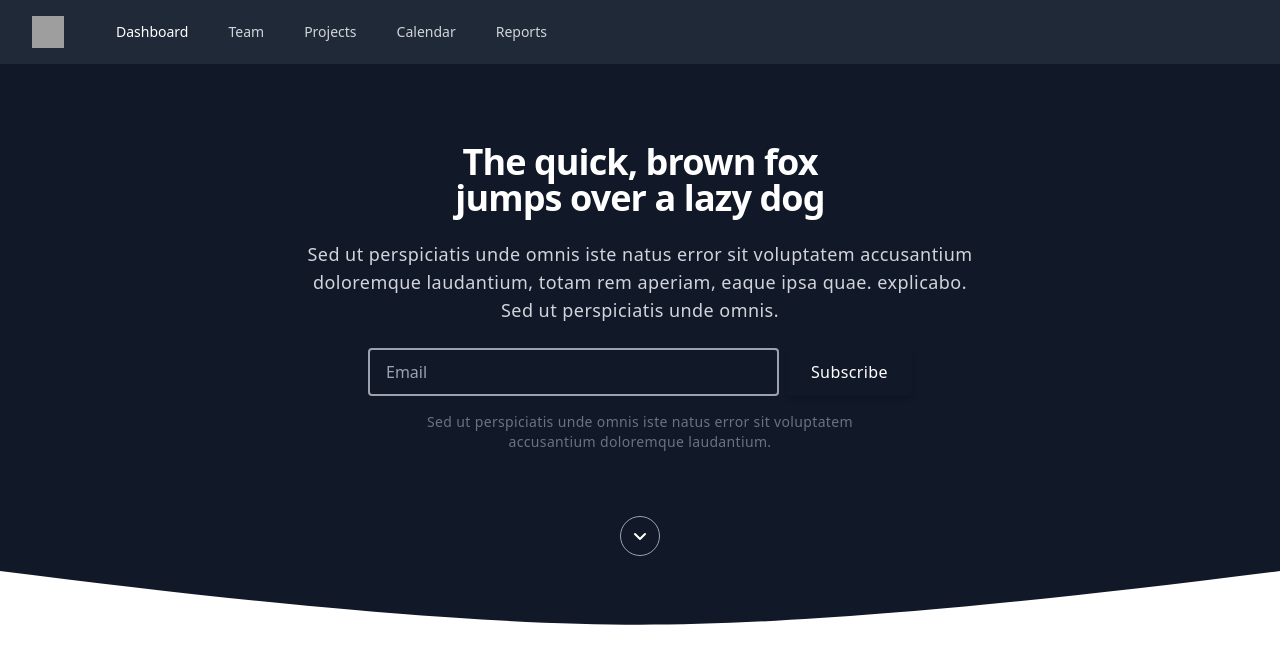
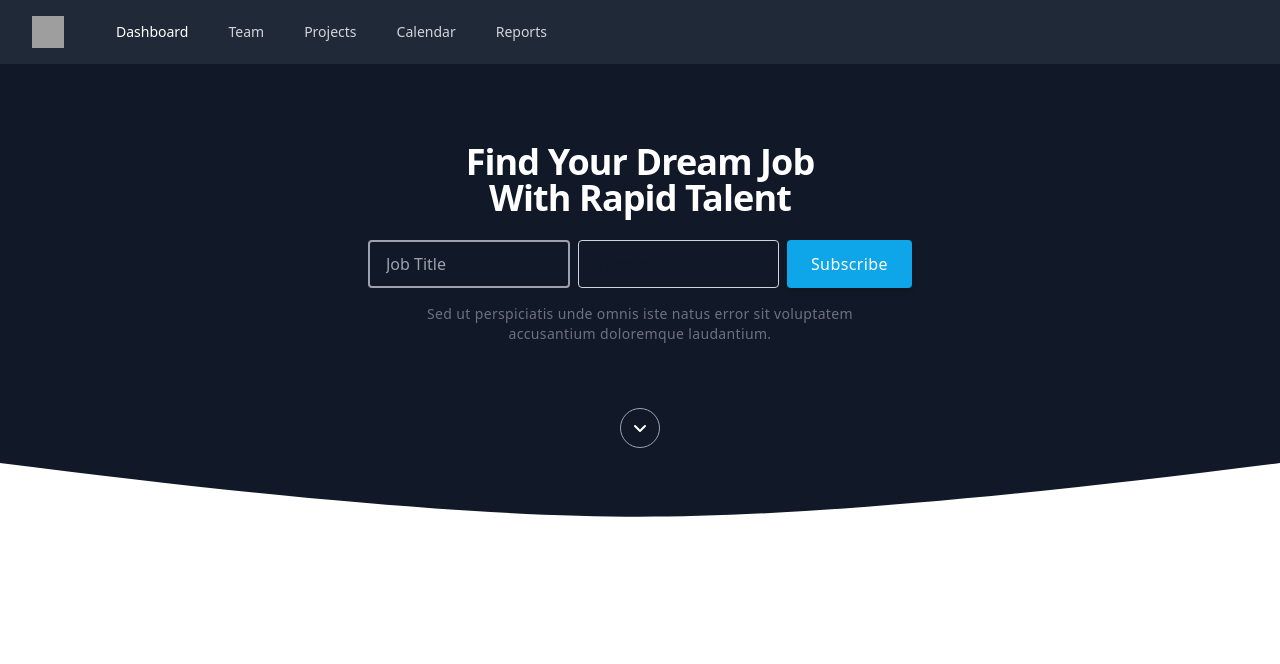
Before and after one commit to tahdiislam/rapid_talent, a React (Vite) app in the folder rapid-talent-client/: page / in a window 1280 px wide. Shown: the top 664 px of the page. Built offline with nearby package versions, Linux system fonts and the light colour scheme; grey boxes are pictures that could not be loaded.

Commit message:
add banner

```diff
--- a/rapid-talent-client/src/Pages/Home/TopBanner/TopBanner.tsx
+++ b/rapid-talent-client/src/Pages/Home/TopBanner/TopBanner.tsx
@@ -14,29 +14,40 @@
       <div className="px-4 py-16 mx-auto sm:max-w-xl md:max-w-full lg:max-w-screen-xl md:px-24 lg:px-8 lg:py-20">
         <div className="relative max-w-2xl sm:mx-auto sm:max-w-xl md:max-w-2xl sm:text-center">
           <h2 className="mb-6 font-sans text-3xl font-bold tracking-tight text-white sm:text-4xl sm:leading-none">
-            The quick, brown fox
+            Find Your Dream Job
             <br className="hidden md:block" />
-            jumps over a{' '}
+            With{" "}
             <span className="relative inline-block">
-              lazy dog{' '}
+              Rapid Talent{" "}
               <div className="w-full h-3 -mt-3 bg-deep-purple-accent-400" />
             </span>
           </h2>
-          <p className="mb-6 text-base font-thin tracking-wide text-gray-300 md:text-lg">
+          {/* <p className="mb-6 text-base font-thin tracking-wide text-gray-300 md:text-lg">
             Sed ut perspiciatis unde omnis iste natus error sit voluptatem
             accusantium doloremque laudantium, totam rem aperiam, eaque ipsa
             quae. explicabo. Sed ut perspiciatis unde omnis.
-          </p>
+          </p> */}
           <form className="flex flex-col items-center w-full mb-4 md:flex-row md:px-16">
             <input
-              placeholder="Email"
+              placeholder="Job Title"
               required
               type="text"
               className="flex-grow w-full h-12 px-4 mb-3 text-white transition duration-200 bg-transparent border-2 border-gray-400 rounded appearance-none md:mr-2 md:mb-0 focus:border-deep-purple-accent-200 focus:outline-none focus:shadow-outline"
             />
+            <select
+              required
+              id="countries"
+              className="bg-gray-900 border border-gray-300 text-gray-900 text-sm rounded focus:ring-blue-500 focus:border-blue-500 block w-full dark:placeholder-gray-400 dark:text-white dark:focus:ring-blue-500 dark:focus:border-blue-500 mr-2 h-12 px-4"
+            >
+              <option selected>Location</option>
+              <option value="US">United States</option>
+              <option value="CA">Canada</option>
+              <option value="FR">France</option>
+              <option value="DE">Germany</option>
+            </select>
             <button
               type="submit"
-              className="inline-flex items-center justify-center w-full h-12 px-6 font-medium tracking-wide text-white transition duration-200 rounded shadow-md md:w-auto bg-deep-purple-accent-400 hover:bg-deep-purple-accent-700 focus:shadow-outline focus:outline-none"
+              className="inline-flex items-center justify-center w-full h-12 px-6 font-medium tracking-wide text-white transition duration-200 rounded shadow-md md:w-auto bg-sky-500 hover:bg-sky-600 focus:shadow-outline focus:outline-none"
             >
               Subscribe
             </button>
```
